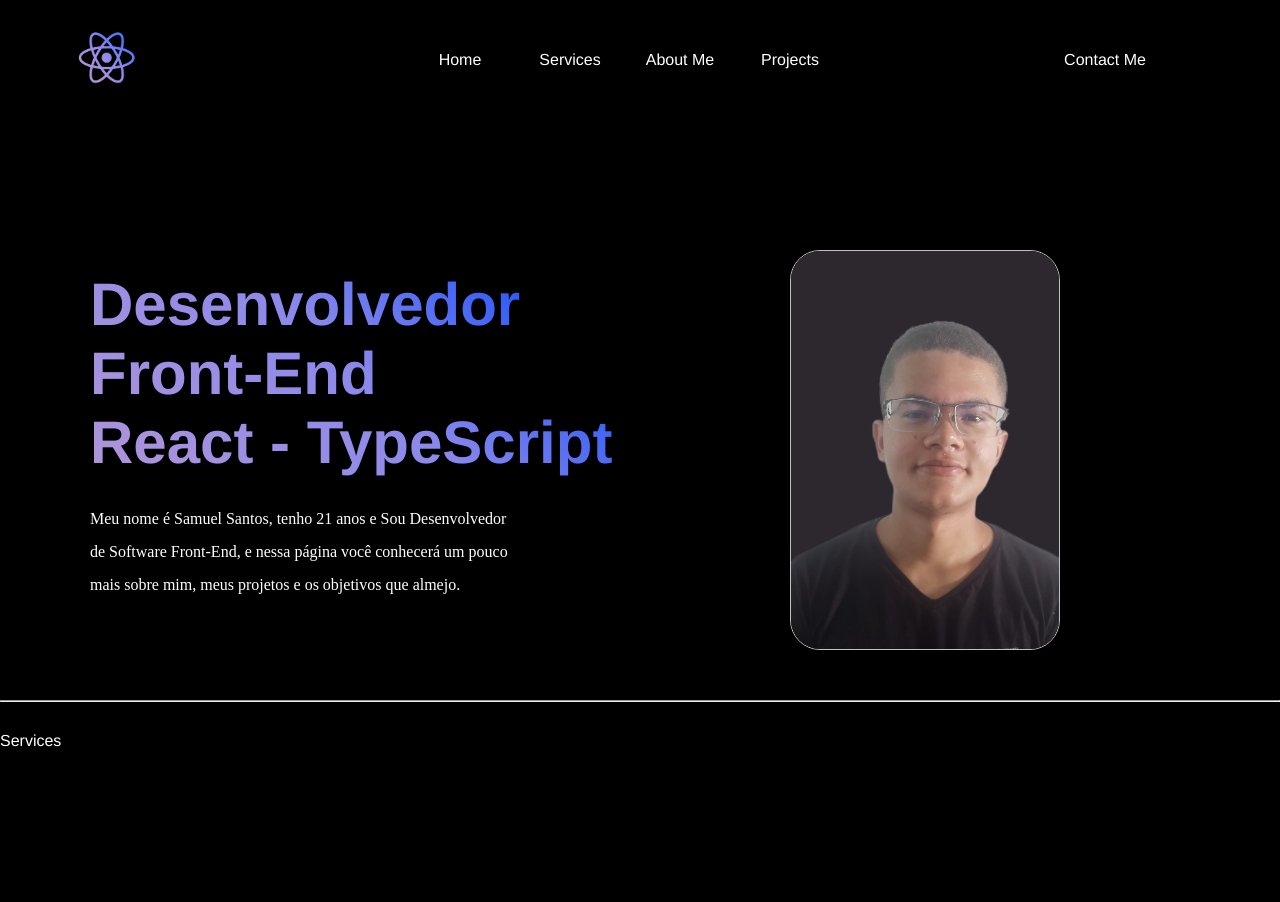
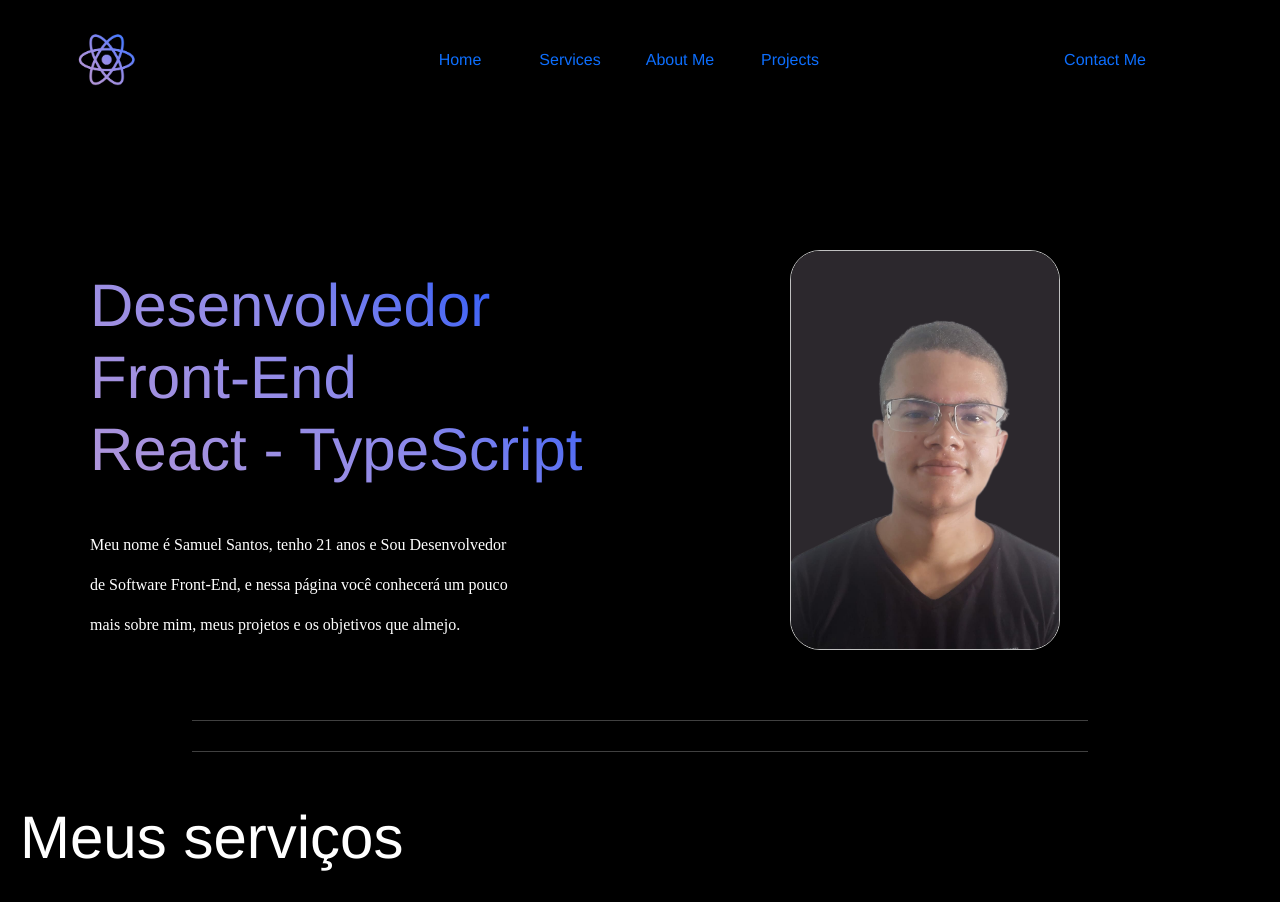
Before and after one commit to SammuDev/Portfolio, a React (Vite) app: page / in a window 1280 px wide. Before the commit the page ends 800 px from the top, so only its background shows below. Built offline with nearby package versions, Linux system fonts and the light colour scheme.

Commit message:
feat: Adicionando o React-Bootstrap

```diff
--- a/package.json
+++ b/package.json
@@ -11,7 +11,9 @@
   },
   "dependencies": {
     "@types/styled-components": "^5.1.26",
+    "bootstrap": "^5.2.3",
     "react": "^18.2.0",
+    "react-bootstrap": "^2.7.0",
     "react-dom": "^18.2.0",
     "react-icons": "^4.7.1",
     "react-router-dom": "^6.6.2",
--- a/src/Home/components/Services.tsx
+++ /dev/null
@@ -1,7 +0,0 @@
-const Services: React.FC = () => {
-  return (
-    <div>Services</div>
-  );
-};
-
-export default Services;
--- /dev/null
+++ b/src/Home/components/Services/Services.tsx
@@ -0,0 +1,11 @@
+import SectionServices from "./styles/SectionServices";
+
+const Services: React.FC = () => {
+  return (
+    <SectionServices>
+      <h1>Meus serviços</h1>
+    </SectionServices>
+  );
+};
+
+export default Services;
--- /dev/null
+++ b/src/Home/components/Services/styles/SectionServices.tsx
@@ -0,0 +1,16 @@
+import styled from "styled-components";
+
+const SectionServices = styled.section`
+  h1 {
+    font-size: 40px;
+    padding: 20px;
+  }
+
+  @media screen and (min-width: 749px) {
+    h1 {
+      font-size: 60px;
+    }
+  }
+`;
+
+export default SectionServices;
--- a/src/Home/index.tsx
+++ b/src/Home/index.tsx
@@ -1,4 +1,4 @@
-import Services from './components/Services';
+import Services from './components/Services/Services';
 import mySelf from './img/eu-edit-preto.png';
 import Hr from './styles/Hr';
 
@@ -26,6 +26,7 @@ const Home: React.FC = () => {
         </MySelf>
       </Me>
       <Hr/>
+      <Hr/>
       <Services/>
     </>
   );
--- a/src/Home/styles/Hr.tsx
+++ b/src/Home/styles/Hr.tsx
@@ -1,7 +1,12 @@
 import styled from "styled-components";
 
 const Hr = styled.hr`
-  margin: 0 auto 30px;
+  width: 90%;
+  margin: 20px auto 30px;
+
+  @media screen and (min-width: 749px) {
+    width: 70%;
+  }
 `;
 
 export default Hr;
--- a/src/main.tsx
+++ b/src/main.tsx
@@ -5,6 +5,7 @@ import { Route, Routes } from 'react-router';
 import { createGlobalStyle } from 'styled-components';
 import Menu from './Menu';
 import Home from './Home';
+import 'bootstrap/dist/css/bootstrap.min.css';
 
 const GlobalStyled = createGlobalStyle`
   * {
```
Also changed, not shown: 1 other file (tests, documents, lock files or other folders).
